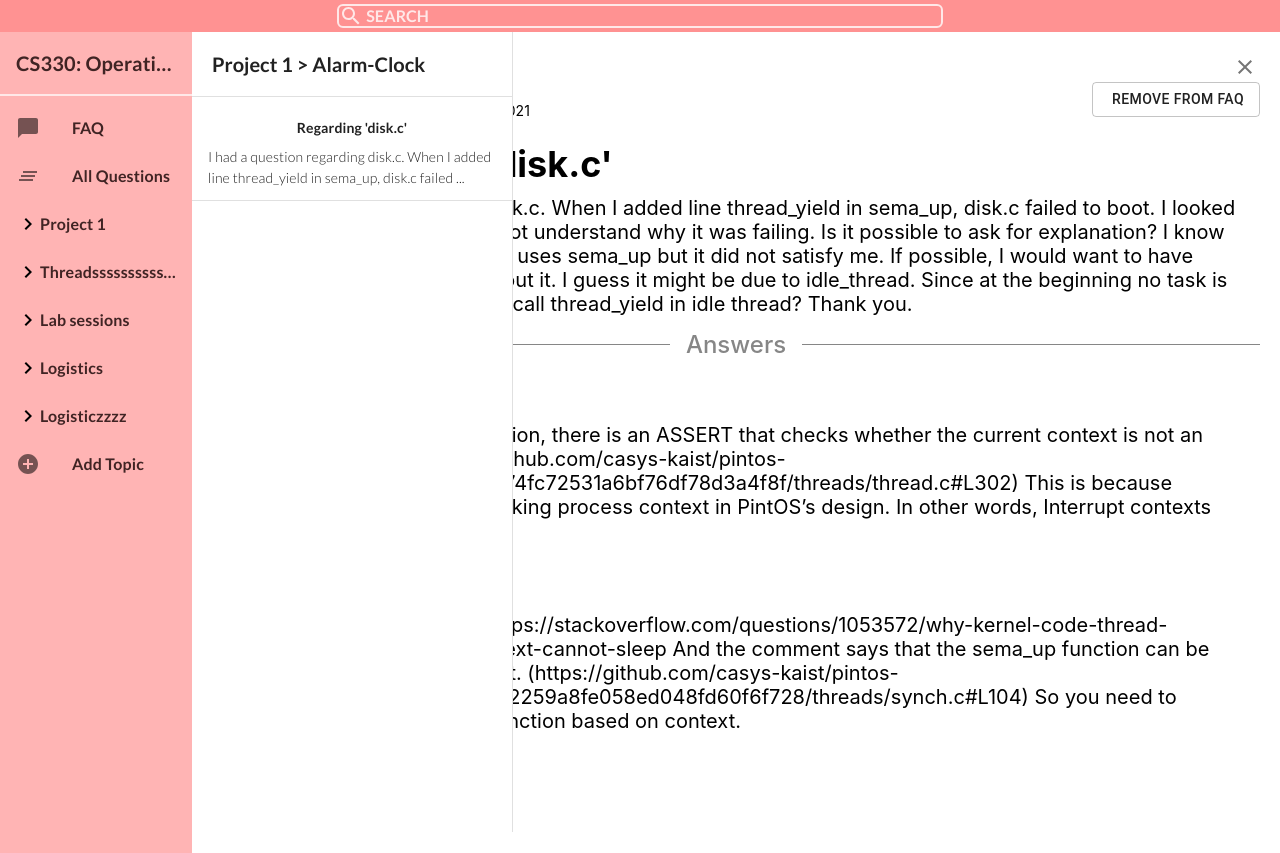
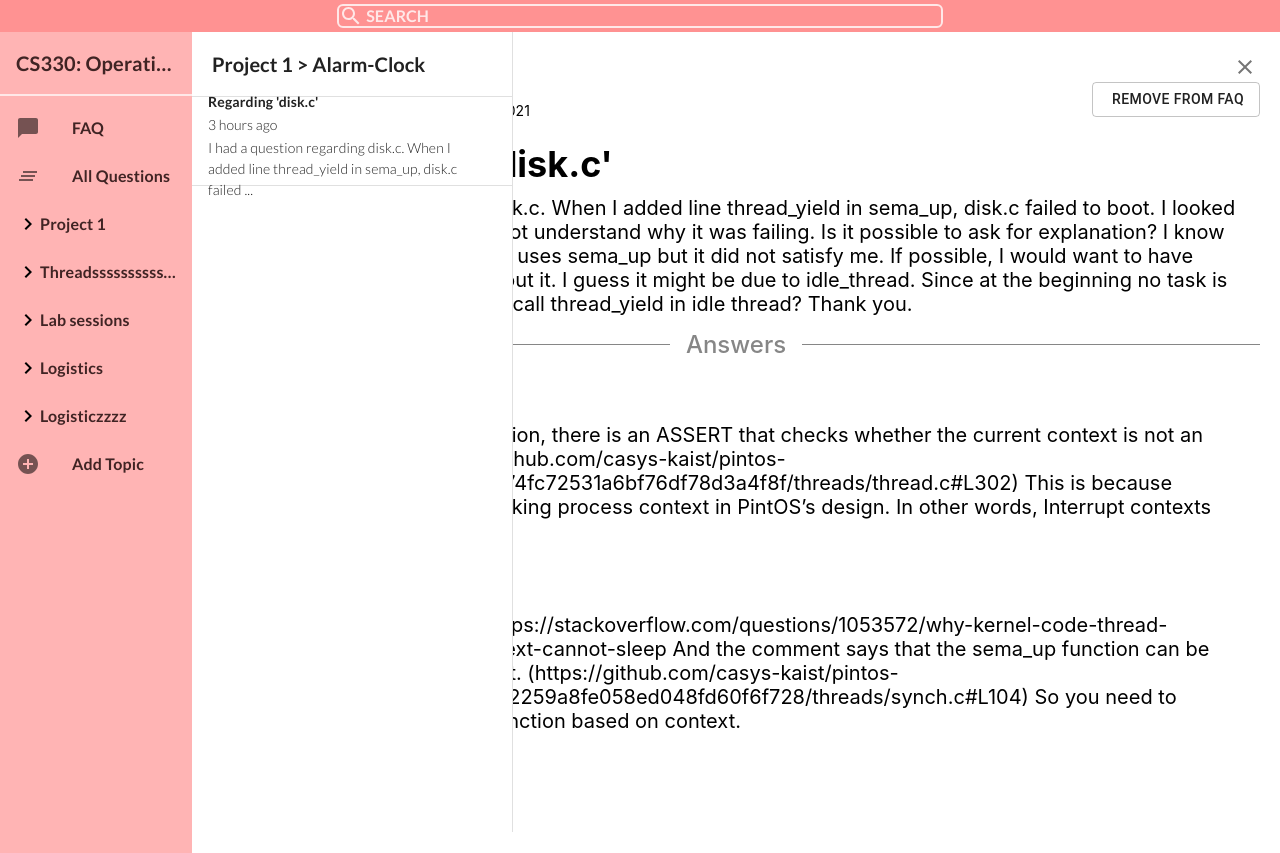
Before and after one commit to busankimchi/CS374-design-project, a React (Create React App) app: page /all_questions in a window 1280 px wide. Built offline with nearby package versions, Linux system fonts and the light colour scheme; no server answers; the database is empty.

Commit message:
Implementing double sided view button

```diff
--- a/package.json
+++ b/package.json
@@ -4,7 +4,6 @@
   "private": true,
   "dependencies": {
     "@iconify-icons/bi": "^1.1.5",
-    "@iconify/react": "^1.1.4",
     "@material-ui/core": "^4.11.4",
     "@material-ui/icons": "^4.11.2",
     "@testing-library/jest-dom": "^5.11.4",
@@ -49,6 +48,8 @@
     ]
   },
   "devDependencies": {
+    "@iconify-icons/carbon": "^1.1.3",
+    "@iconify/react": "^1.1.4",
     "@types/styled-components": "^5.1.9",
     "@typescript-eslint/eslint-plugin": "^4.23.0",
     "@typescript-eslint/parser": "^4.23.0",
--- a/src/components/QuestionList.tsx
+++ b/src/components/QuestionList.tsx
@@ -1,7 +1,9 @@
 import { FC } from 'react';
 import styled from 'styled-components';
 import { Drawer, Box, List, ListItem, ListItemText, Divider as DefaultDivider } from '@material-ui/core';
-import { H3, H5, B3, GRAY } from 'utils/themes';
+import { PINK_3, H3, H5, B3, GRAY_1, GRAY_3 } from 'utils/themes';
+import { Icon } from '@iconify/react';
+import squareHalf from '@iconify-icons/bi/square-half';
 
 interface QuestionListHeaderProp {
   topic: string;
@@ -32,14 +34,18 @@ export const QuestionList: FC = () => {
       <Divider />
       <QuestionListDrawerBody>
         <QuestionListElement button>
+          <QuestionListElementText>
             <QuestionListElementTitle>
-            <ListItemText>
-              {QuestionListElementContent.title} <br />
-            </ListItemText>
+              <ListItemText>{QuestionListElementContent.title}</ListItemText>
             </QuestionListElementTitle>
+            <QuestionListElementDate> {QuestionListElementContent.timestamp}</QuestionListElementDate>
             <QuestionListElementBody>
               <ListItemText>{QuestionListElementContent.content}</ListItemText>
             </QuestionListElementBody>
+          </QuestionListElementText>
+          <DoubleSidedViewButton>
+            <Icon icon={squareHalf} />
+          </DoubleSidedViewButton>
         </QuestionListElement>
         <Divider />
       </QuestionListDrawerBody>
@@ -48,16 +54,29 @@ export const QuestionList: FC = () => {
 };
 
 const QuestionListElement = styled(ListItem)`
-  padding: 0.2em 0.2em 0.2em 1em;
+height: 10vh;
+  padding: 0.2em 0.5em 0.2em 1em;
+  display: flex;
+  alignitems: 'left';
+  :hover {
+    background-color: rgba(205, 205, 205, 0.3);
+  }
+  :focus {
+    background-color: ${PINK_3};
+  }
+  .MuiListItem-root {
+    align-items: flex-start;
+  }
+`;
+
+const QuestionListElementText = styled(Box)`
   display: flex;
   flex-direction: column;
-  alignItems: 'left';
-  :hover {
-    background-color: #cdcdcd;
-  }
-  :focus {
-    background-color: #{PINK_3};
-  }
+`;
+
+const QuestionListElementDate = styled(Box)`
+  width: 5em;
+  ${B3}
 `;
 
 const QuestionListElementBody = styled(Box)`
@@ -68,8 +87,16 @@ const QuestionListElementBody = styled(Box)`
 `;
 
 const QuestionListElementTitle = styled(Box)`
+  width: 10em;
   .MuiTypography-root {
     ${H5};
+  }
+`;
+
+const DoubleSidedViewButton = styled(Box)`
+  padding: 1em;
+  :hover {
+    background-color: ${GRAY_3};
   }
 `;
 
@@ -89,5 +116,5 @@ const QuestionListHeader = styled(Box)`
 `;
 
 const Divider = styled(DefaultDivider)`
-  background-color: ${GRAY};
+  background-color: ${GRAY_1};
 `;
```
Also changed, not shown: 1 other file (tests, documents, lock files or other folders). Lines whose indentation alone changed are shown as unchanged.
